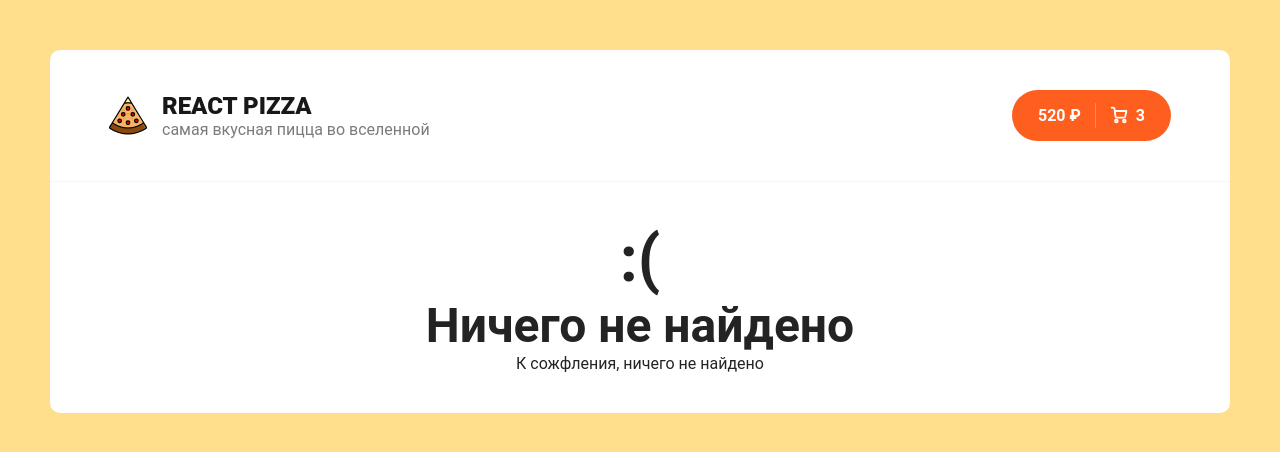
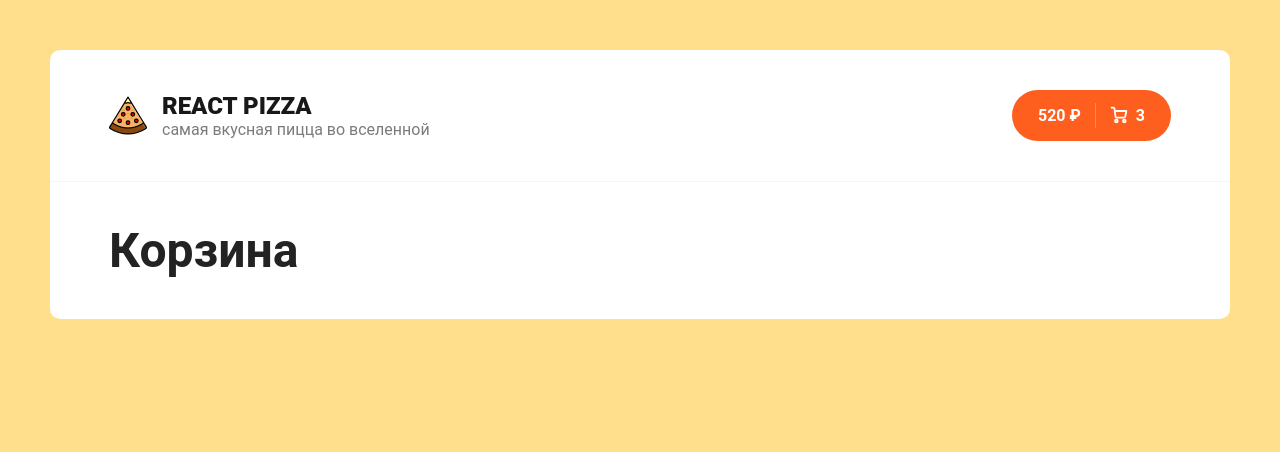
Before and after one commit to OlegTiP/react-project, a React (Create React App) app: page /cart in a window 1280 px wide. Shown: the top 452 px of the page. Built offline with nearby package versions, Linux system fonts and the light colour scheme.

Commit message:
добавили роунг страниц корзины, главной и 404

```diff
--- a/src/App.js
+++ b/src/App.js
@@ -1,23 +1,30 @@
 import logo from './logo.svg';
-import React, {useState} from 'react';
-import './scss/app.scss';
+import React, { useState } from 'react';
+import { Routes, createBrowserRouter, RouterProvider } from 'react-router-dom';
+
 import Header from './components/Header';
 import Home from './pages/Home';
+import Cart from './pages/Cart';
 import NotFound from './pages/NotFound';
+import { Route } from 'react-router';
 
-
-
+import './scss/app.scss';
 
 function App() {
-
-
-
   return (
     <div className="wrapper">
       <Header />
       <div className="content">
         <div className="container">
-          <NotFound/>
+          <Routes>
+            <Route path="/" element={<Home />} />
+            <Route path="/cart" element={ <Cart />} />
+            <Route path="*" element={ <NotFound />} />
+            {/* в пути указываем адрес в урл после главной, а в element нужную страницу */}
+            {/* чтобы отобразить страницу, не указанную в списке роутов, указать в пути * */}
+          </Routes>
+
+          {/* <Home/> */}
         </div>
       </div>
     </div>
--- a/src/components/Header.jsx
+++ b/src/components/Header.jsx
@@ -1,7 +1,12 @@
+import { Link } from "react-router-dom";
+
+
 function Header() {
    return (
      <div className ="header">
        <div className="container">
+         <Link to="/">
+          {/* Чтобы использовать роутер, нужно использовать не тег а, а Link */}
            <div className="header__logo">
              <img width="38" src="img/pizza-logo.svg" alt="Pizza logo" />
              <div>
@@ -9,8 +14,9 @@ function Header() {
                <p>самая вкусная пицца во вселенной</p>
              </div>
            </div>
+         </Link>
          <div className="header__cart">
-           <a href="/cart.html" className="button button--cart">
+           <Link to="/cart" className="button button--cart">
              <span>520 ₽</span>
              <div className="button__delimiter"></div>
              <svg
@@ -42,7 +48,7 @@ function Header() {
                />
              </svg>
              <span>3</span>
-           </a>
+           </Link>
          </div>
        </div>
      </div>
--- a/src/components/NotFoundBlock/NotFoundBlock.module.scss
+++ b/src/components/NotFoundBlock/NotFoundBlock.module.scss
@@ -1,7 +1,11 @@
 .root {
+   padding: 100px;
    text-align: center;
 
    span {
       font-size: 64px;
    }
 }
+.description {
+   font-size: 22px;
+}
--- a/src/components/NotFoundBlock/index.jsx
+++ b/src/components/NotFoundBlock/index.jsx
@@ -10,7 +10,7 @@ const NotFoundBlock = () => {
             <br />
                Ничего не найдено
             </h1>
-            <p>К сожфления, ничего не найдено</p>
+            <p className={styles.description}>К сожаления, ничего не найдено</p>
       </div>
    )
 }
--- a/src/pages/Cart.jsx
+++ b/src/pages/Cart.jsx
@@ -0,0 +1,11 @@
+import React from 'react';
+// import styles from './NotFoundBlock.module.scss';
+
+
+const Cart = () => {
+   return (
+      <h1>Корзина</h1>
+   )
+}
+
+export default Cart;
```
Also changed, not shown: src/index.js (+2 -5 lines). Lines whose indentation alone changed are shown as unchanged.
